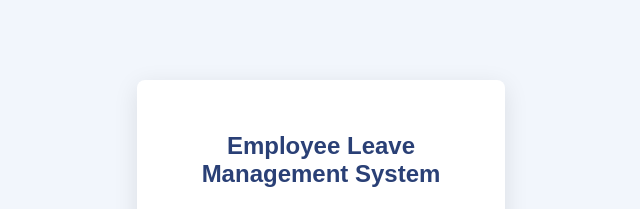
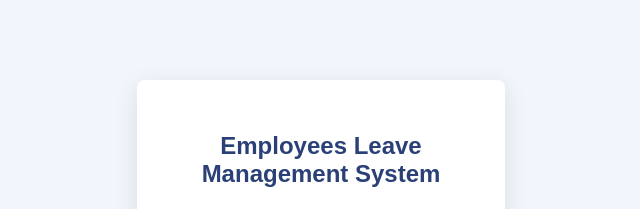
Before and after one commit to sarvesh-dotcom/SPMTest, a plain HTML site: page index.html in a window 1280 px wide. Shown: the top 209 px of the page, 319-959 px from the left. Drawn offline with Linux system fonts and the light colour scheme.

Commit message:
Commit from new branch

```diff
--- a/index.html
+++ b/index.html
@@ -7,7 +7,7 @@
 </head>
 <body>
     <div class="login-container">
-        <h2>Employee Leave Management System</h2>
+        <h2>Employees Leave Management System</h2>
         <form id="loginForm">
             <label for="username">Username</label>
             <input type="text" id="username" required>
```
